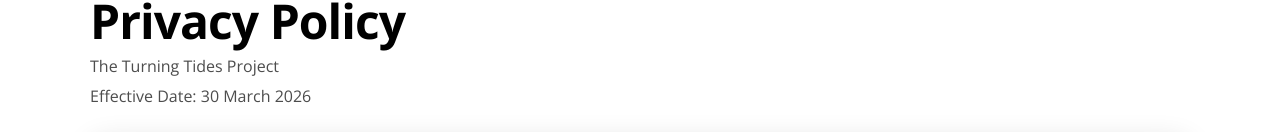
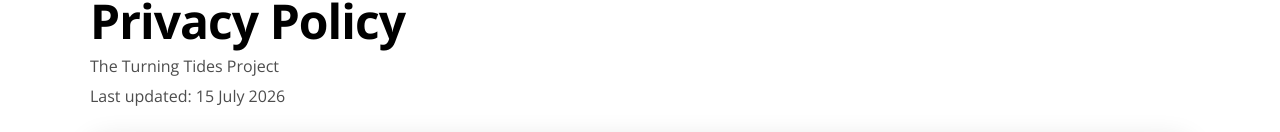
Before and after one commit to JacksonDickfos/turningtideproject, a Next.js app: page /privacy in a window 1280 px wide. Shown: the part 191-323 px from the top of the page. Built offline with nearby package versions, Linux system fonts and the light colour scheme.

Commit message:
Update Privacy Policy last updated date to 15 July 2026.
Co-authored-by: Cursor <cursoragent@cursor.com>

```diff
--- a/src/app/privacy/page.tsx
+++ b/src/app/privacy/page.tsx
@@ -19,7 +19,7 @@ export default function PrivacyPage() {
               The Turning Tides Project
             </p>
             <p className="muted" style={{ margin: 0 }}>
-              Effective Date: 30 March 2026
+              Last updated: 15 July 2026
             </p>
           </header>
 
```
